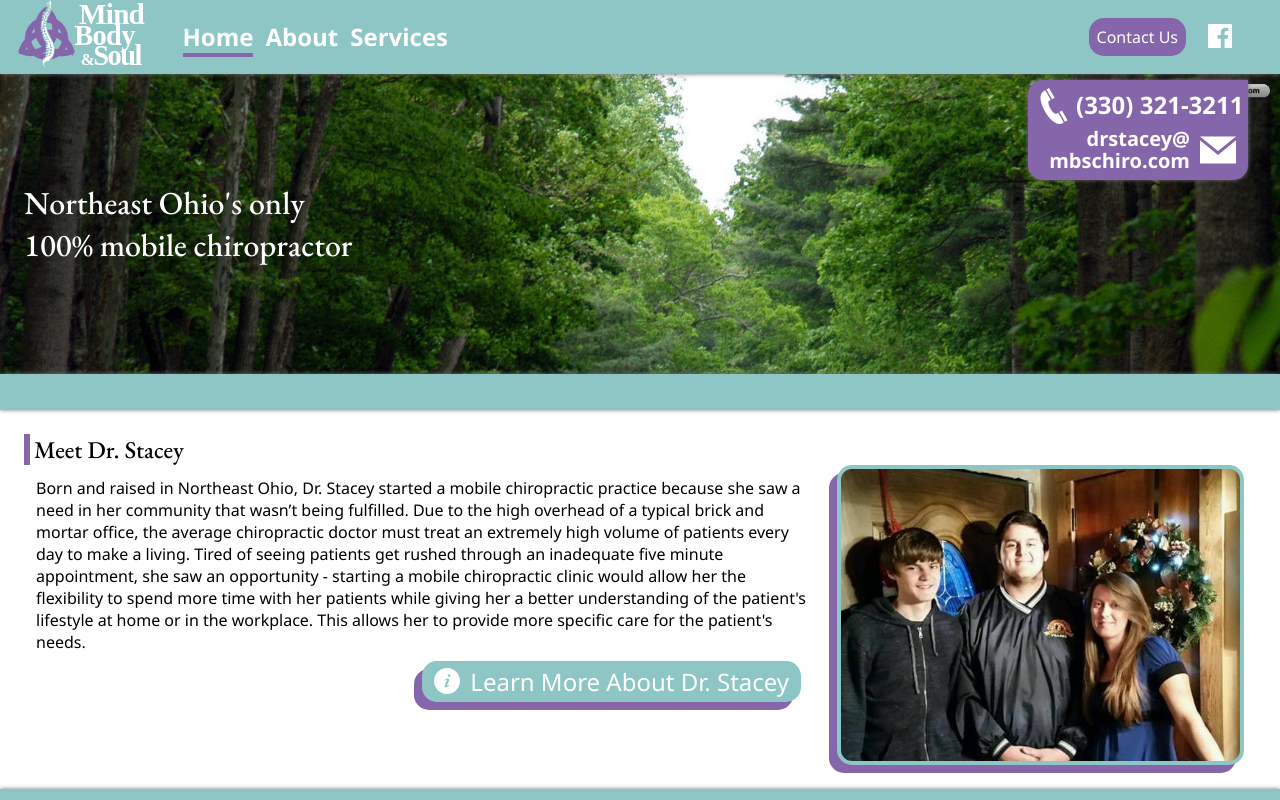
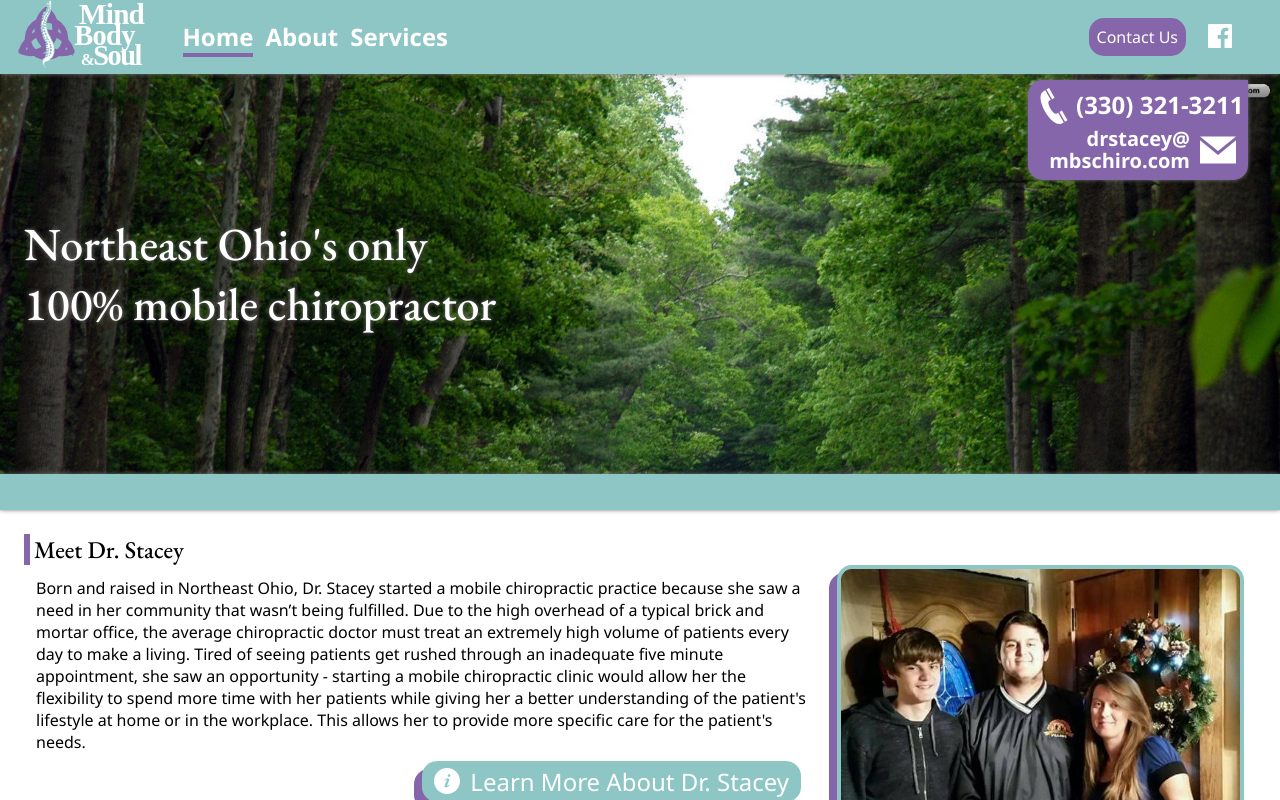
Before and after one commit to bobbygraczyk/mbs, a React (Create React App) app: page / in a window 1280 px wide. Shown: the top 800 px of the page. Built offline with nearby package versions, Linux system fonts and the light colour scheme.

Commit message:
CSS fixes

```diff
--- a/src/App.scss
+++ b/src/App.scss
@@ -572,6 +572,18 @@ li::before {
     }
   }
 
+  //home
+
+  .home {
+    .hero-wrapper {
+      height: 400px;
+      h1 {
+        font-size: 46px;
+        @include soft-shadow();
+      }
+    }
+  }
+
   //contact
 
   .contact {
@@ -703,6 +715,7 @@ li::before {
     font-size: 32px;
     padding: 0px 12px;
     position: relative;
+    z-index: 3;
     top: -8px;
     cursor: pointer;
   }
--- a/src/components/nav.js
+++ b/src/components/nav.js
@@ -1,5 +1,4 @@
 import React from 'react'
-import logo from '../img/mbs-logo.svg'
 import Contact from './contact'
 import {
     NavLink,
```
